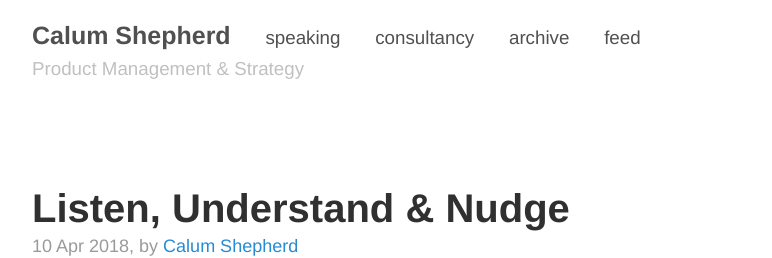
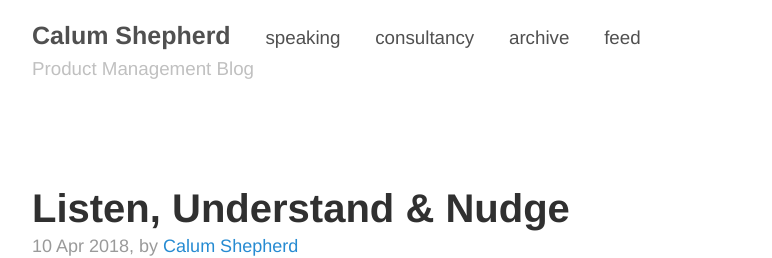
Before and after one commit to calcode/calcode.github.io, a Jekyll site: the page built from index.html, in a window 1280 px wide and 900 px high. Shown: the top 258 px of the window, without its empty margins (248-1020 px from the left). Built offline with Jekyll 4.4.1, drawn with Linux system fonts in a browser that asks for light colours; the list of posts is cut into pages by our own code.

Commit message:
Update _config.yml

```diff
--- a/_config.yml
+++ b/_config.yml
@@ -6,7 +6,7 @@ permalink:        pretty
 
 # Setup
 title:            Calum Shepherd
-tagline:          Product Management & Strategy
+tagline:          Product Management Blog
 url:              http://calumshepherd.com
 paginate:         5
 baseurl:          /
```
